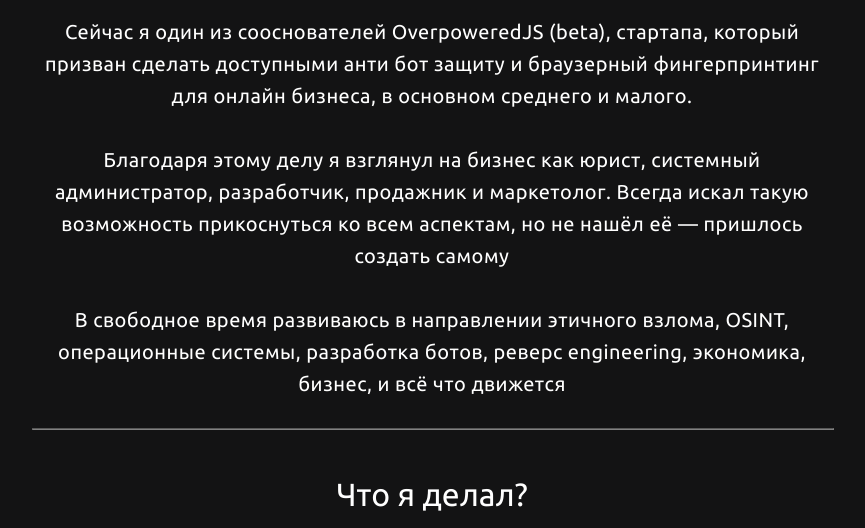
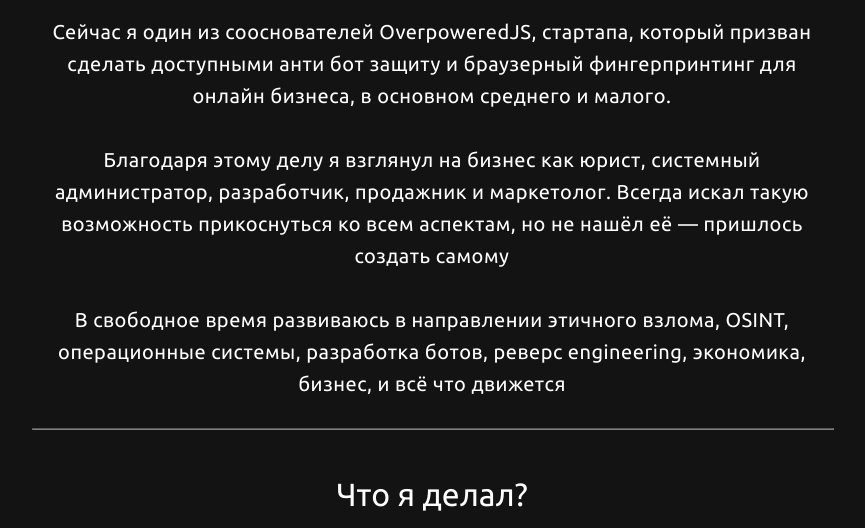
Before and after one commit to sudo-iudo/sudo-iudo.github.io, a plain HTML site: page ru.html in a window 1280 px wide. Shown: the part 594-1122 px from the top of the page, without its empty margins (208-1073 px from the left). Drawn offline with Linux system fonts and the light colour scheme; no server answers.

Commit message:
Update ru.html

```diff
--- a/ru.html
+++ b/ru.html
@@ -136,7 +136,7 @@
         Обо мне
       </h1>
       <p style="text-align: center; font-size: large; letter-spacing: 0.5px">
-        Сейчас я один из сооснователей OverpoweredJS (beta), стартапа, который
+        Сейчас я один из сооснователей OverpoweredJS, стартапа, который
         призван сделать доступными анти бот защиту и браузерный фингерпринтинг
         для онлайн бизнеса, в основном среднего и малого. <br /><br />Благодаря
         этому делу я взглянул на бизнес как юрист, системный администратор,
```
